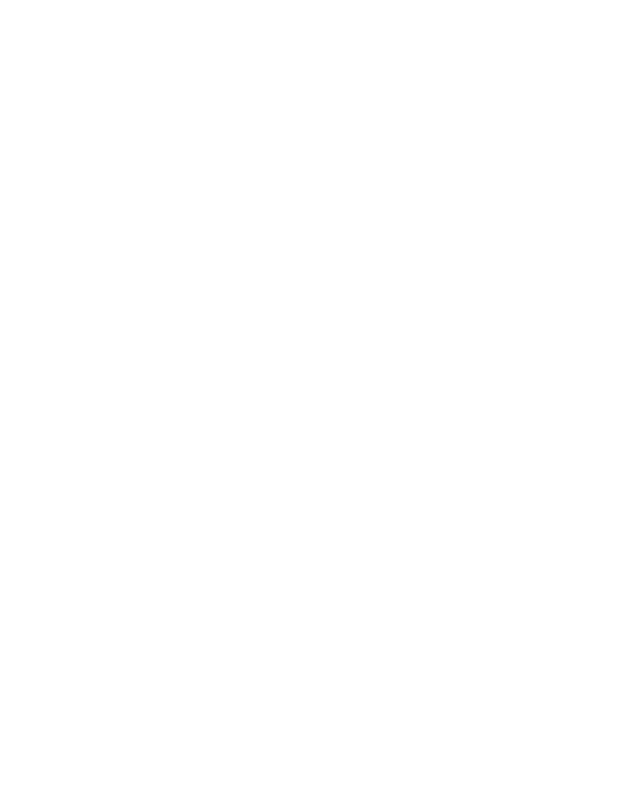
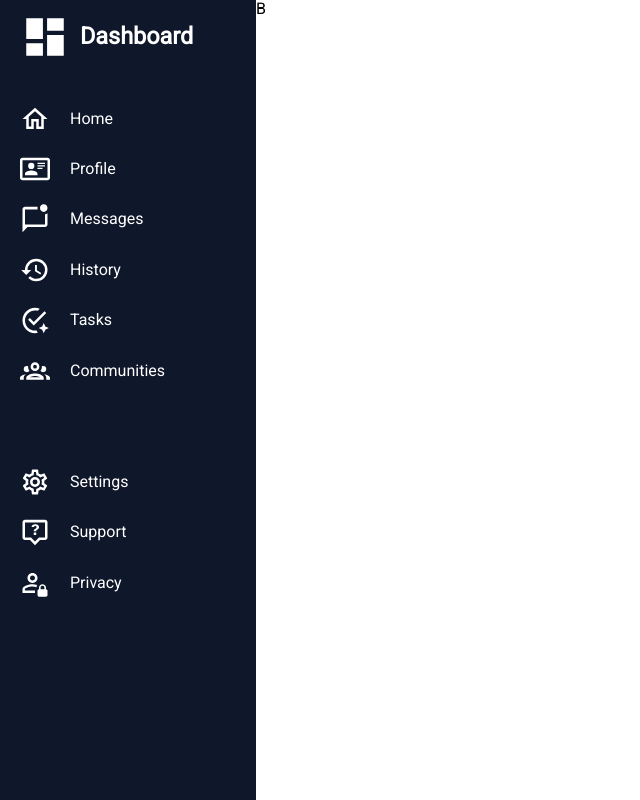
Before and after one commit to quincythai/admin-dashboard, a plain HTML site: page index.html in a window 1280 px wide. Shown: the whole page, without its empty margins (0-640 px from the left). Drawn offline with Linux system fonts and the light colour scheme.

Commit message:
Complete sidebar

```diff
--- a/index.html
+++ b/index.html
@@ -8,6 +8,56 @@
     <title>Dashboard</title>
 </head>
 <body>
-
+    <div class="container">
+        <div class="sidebar">
+            <div class="dashboard-title">
+                <img src="images/view-dashboard.svg" alt="dashboard icon">
+                <h3>Dashboard</h3>
+            </div>
+            <div class="dashboard-list">
+                <div class="dashboard-item">
+                    <img src="images/home-outline.svg" alt="home icon">
+                    <p>Home</p>
+                </div>
+                <div class="dashboard-item">
+                    <img src="images/card-account-details-outline.svg" alt="profile icon">
+                    <p>Profile</p>
+                </div>
+                <div class="dashboard-item">
+                    <img src="images/message-badge-outline.svg" alt="message icon">
+                    <p>Messages</p>
+                </div>
+                <div class="dashboard-item">
+                    <img src="images/history.svg" alt="history icon">
+                    <p>History</p>
+                </div>
+                <div class="dashboard-item">
+                    <img src="images/checkbox-marked-circle-auto-outline.svg" alt="task icon">
+                    <p>Tasks</p>
+                </div>
+                <div class="dashboard-item">
+                    <img src="images/account-group-outline.svg" alt="community icon">
+                    <p>Communities</p>
+                </div>
+            </div>
+            <div class="dashboard-list">
+                <div class="dashboard-item">
+                    <img src="images/cog-outline.svg" alt="setting icon">
+                    <p>Settings</p>
+                </div>
+                <div class="dashboard-item">
+                    <img src="images/tooltip-question-outline.svg" alt="support icon">
+                    <p>Support</p>
+                </div>
+                <div class="dashboard-item">
+                    <img src="images/account-lock-outline.svg" alt="privacy icon">
+                    <p>Privacy</p>
+                </div>
+            </div>
+        </div>
+        <div class="main">
+            B
+        </div>
+    </div>
 </body>
 </html>
--- a/style.css
+++ b/style.css
@@ -0,0 +1,55 @@
+@import url('https://fonts.googleapis.com/css2?family=Roboto&display=swap');
+
+:root {
+    --gray-300: #d1d5db;
+    --slate-700: #334155;
+    --cyan-600: #0f172a;
+    --neutral-500: #737373;
+}
+
+body {
+    font-family: 'Roboto', system-ui, -apple-system, BlinkMacSystemFont, 'Segoe UI', Roboto, Oxygen, Ubuntu, Cantarell, 'Open Sans', 'Helvetica Neue', sans-serif;
+}
+
+.container {
+    display: grid;
+    grid-template-columns: 1fr 4fr;
+
+    width: 100vw;
+    height: 100vh;
+}
+
+.sidebar {
+    background-color: var(--cyan-600);
+    color: white;
+    padding-left: 20px; /* TODO: Figure out how to make max and minsize */
+    padding-right: 40px;
+    display: grid;
+    grid-template-rows: auto 1fr 1fr;
+}
+
+.dashboard-title {
+    display: flex;
+    align-items: center;
+    gap: 10px;
+    font-size: 20px;
+}
+
+.dashboard-title img {
+    filter: invert(100%);
+    width: 50px;
+}
+
+.dashboard-list img {
+    filter: invert(100%);
+    width: 30px;
+}
+
+.dashboard-item {
+    display: flex;
+    gap: 20px;
+}
+
+.dashboard-list {
+    margin-top: 20px;
+}
```
